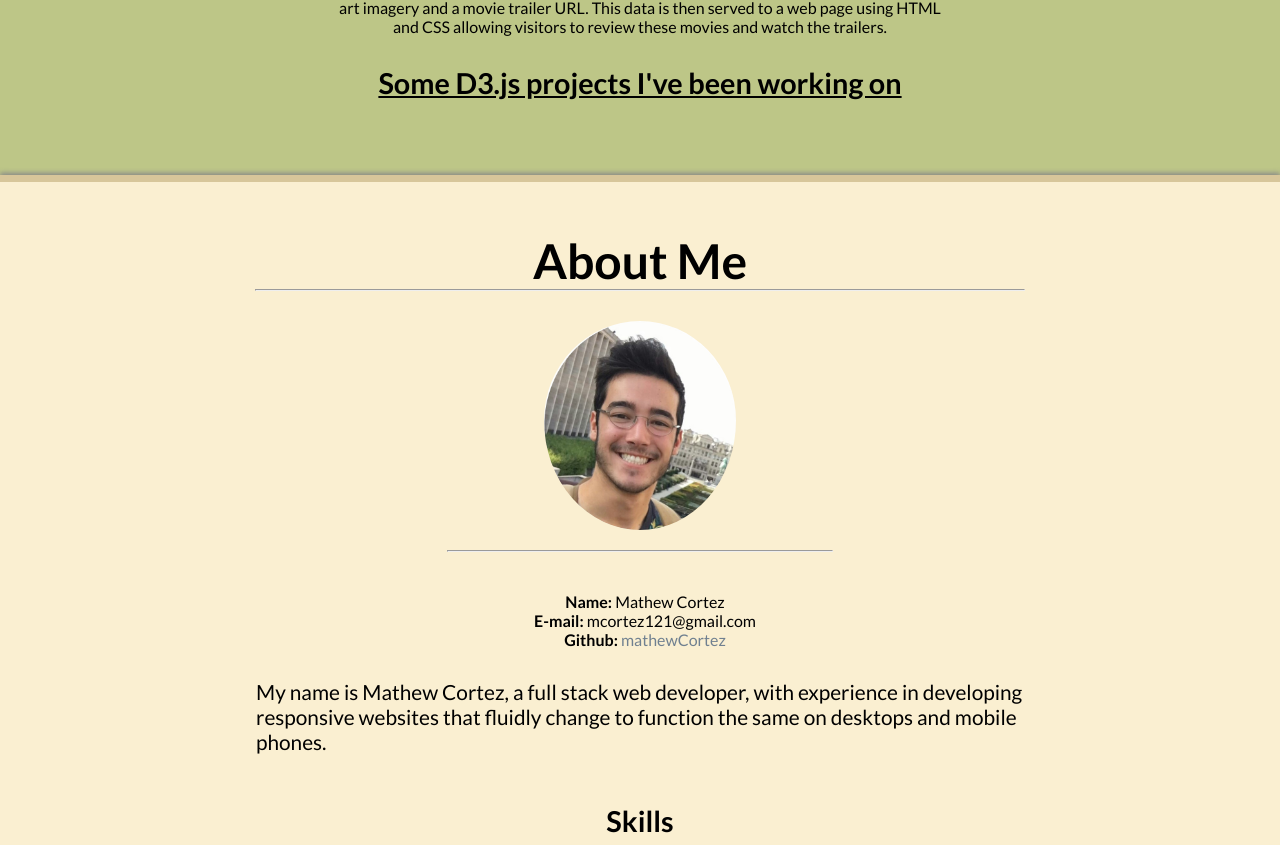
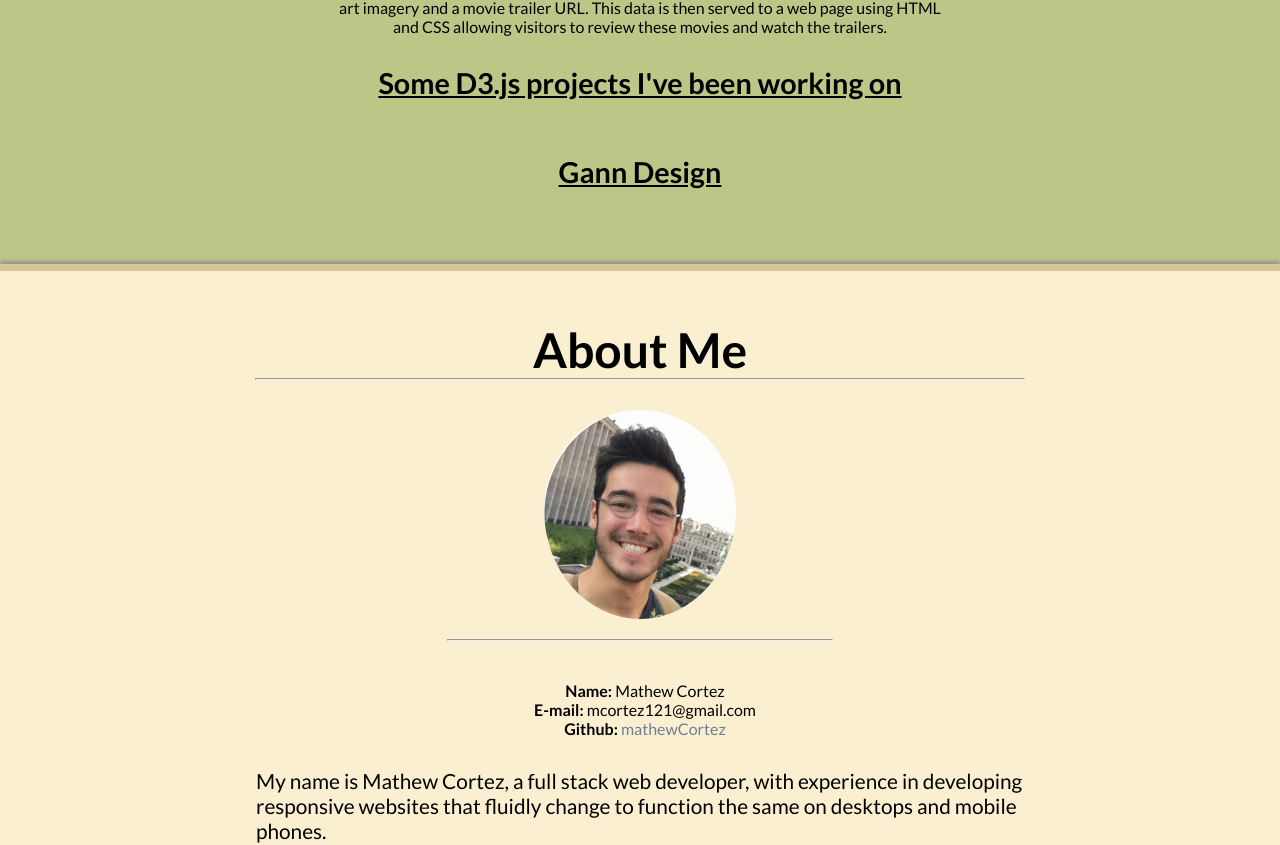
Before and after one commit to mathewCortez/mathewCortez.github.io, a plain HTML site: page index.html in a window 1280 px wide. Shown: the part 2996-3841 px from the top of the page. Drawn offline with nearby package versions, Linux system fonts and the light colour scheme.

Commit message:
Update index.html added gann link

```diff
--- a/index.html
+++ b/index.html
@@ -135,6 +135,7 @@
 
             </section>
             <a href="d3/d3.html" target="_blank" class="ad3"><h4 class="d3" data-aos="fade-up">Some D3.js projects I've been working on</h4></a>
+            <a href="gann.html" target="_blank" class="ad3"><h4 class="d3" data-aos"fade-up">Gann Design</h4></a>
         </section>
         <section class="about">
             <a name="aboutMeSection" id="aboutMeSection"></a>
```
